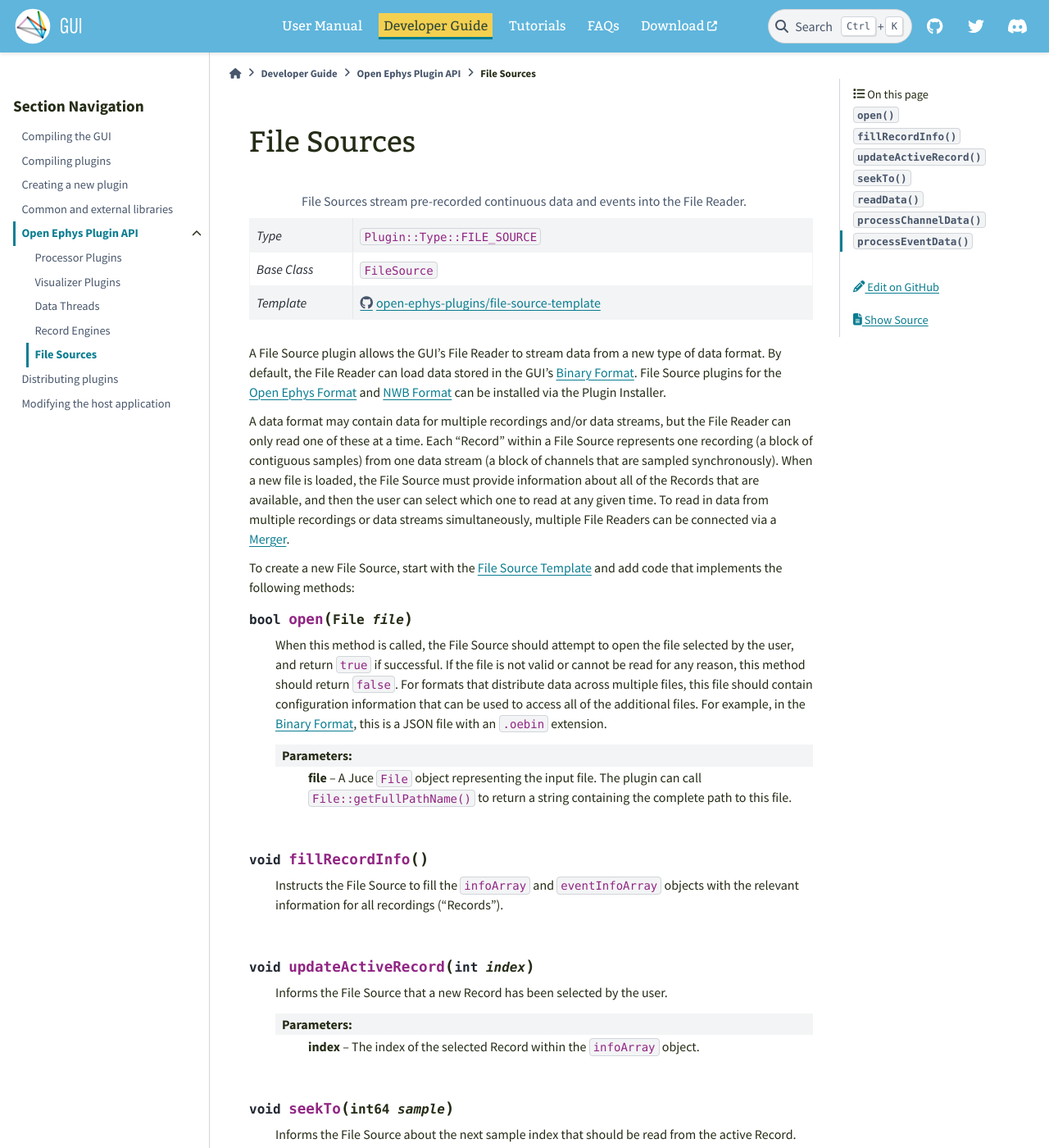
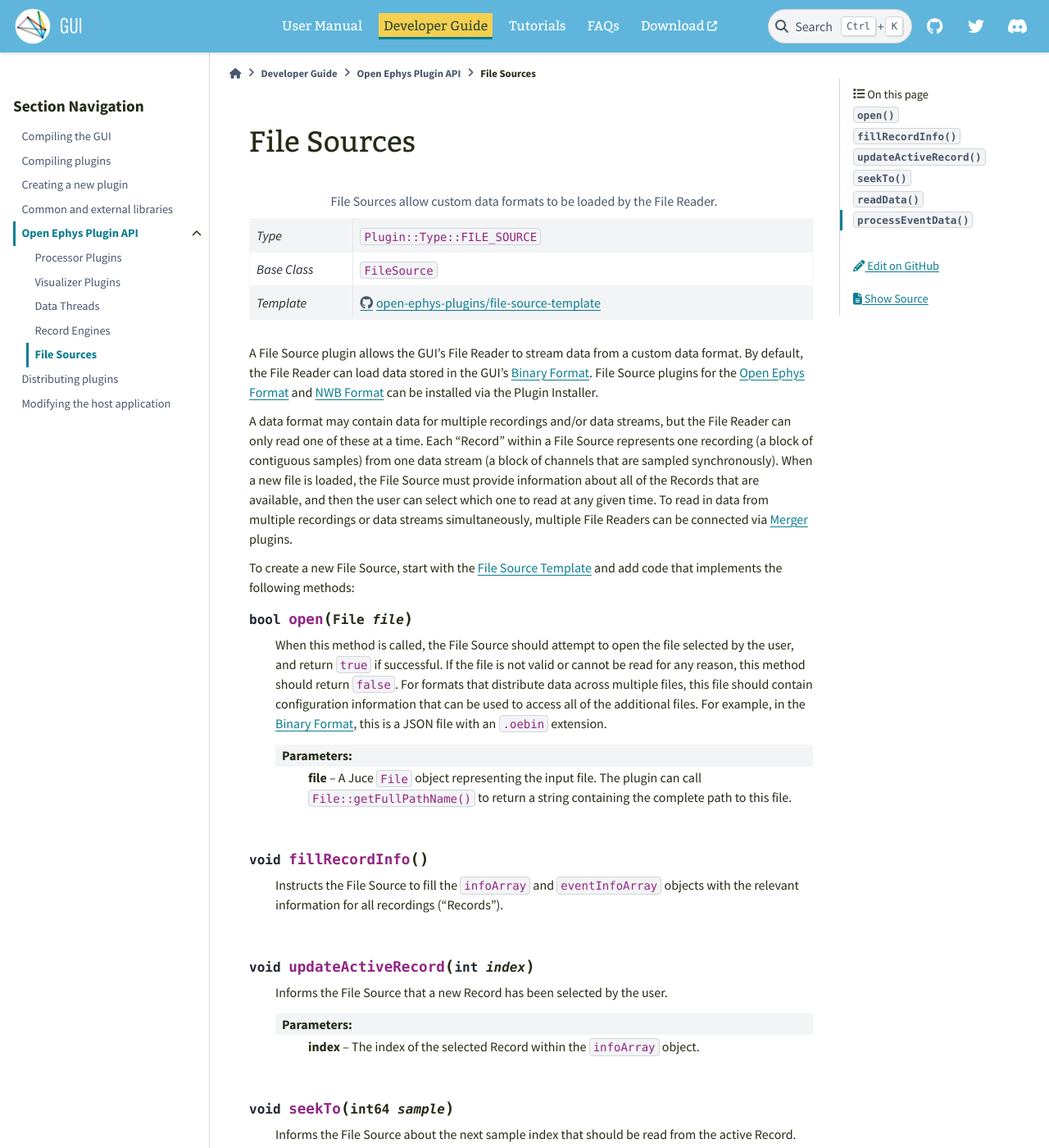
Before and after one commit to open-ephys/gui-docs, a Sphinx documentation site: the page built from source/Developer-Guide/Open-Ephys-Plugin-API/File-Sources.rst, in a window 1280 px wide and 1400 px high. Shown: the whole window at 82% size. Built offline with Sphinx 7.4.7 and the PyData theme 0.15.4, drawn with Linux system fonts in a browser that asks for light colours; pages that are not in the unit, such as notebooks, are missing from menus; some of the changed lines change nothing that is shown; some of the changed text lies outside the part shown.

Commit message:
Update File Source documentation

```diff
--- a/source/Developer-Guide/Open-Ephys-Plugin-API/File-Sources.rst
+++ b/source/Developer-Guide/Open-Ephys-Plugin-API/File-Sources.rst
@@ -5,16 +5,16 @@
 File Sources
 =====================
 
-.. csv-table:: File Sources stream pre-recorded continuous data and events into the File Reader.
+.. csv-table:: File Sources allow custom data formats to be loaded by the File Reader.
    :widths: 18, 80
 
    "*Type*", ":code:`Plugin::Type::FILE_SOURCE`"
    "*Base Class*", ":code:`FileSource`"
    "*Template*", "https://github.com/open-ephys-plugins/file-source-template"
 
-A File Source plugin allows the GUI's File Reader to stream data from a new type of data format. By default, the File Reader can load data stored in the GUI's :ref:`binaryformat`. File Source plugins for the :ref:`openephysformat` and :ref:`nwbdataformat` can be installed via the Plugin Installer.
+A File Source plugin allows the GUI's File Reader to stream data from a custom data format. By default, the File Reader can load data stored in the GUI's :ref:`binaryformat`. File Source plugins for the :ref:`openephysformat` and :ref:`nwbdataformat` can be installed via the Plugin Installer.
 
-A data format may contain data for multiple recordings and/or data streams, but the File Reader can only read one of these at a time. Each "Record" within a File Source represents one recording (a block of contiguous samples) from one data stream (a block of channels that are sampled synchronously). When a new file is loaded, the File Source must provide information about all of the Records that are available, and then the user can select which one to read at any given time. To read in data from multiple recordings or data streams simultaneously, multiple File Readers can be connected via a :ref:`merger`.
+A data format may contain data for multiple recordings and/or data streams, but the File Reader can only read one of these at a time. Each "Record" within a File Source represents one recording (a block of contiguous samples) from one data stream (a block of channels that are sampled synchronously). When a new file is loaded, the File Source must provide information about all of the Records that are available, and then the user can select which one to read at any given time. To read in data from multiple recordings or data streams simultaneously, multiple File Readers can be connected via :ref:`merger` plugins.
 
 To create a new File Source, start with the `File Source Template <https://github.com/open-ephys-plugins/file-source-template>`__ and add code that implements the following methods:
 
@@ -44,22 +44,14 @@
    :param sample: The 0-based sample index to seek to.
 
 
-.. function:: void readData(int16* buffer, int nSamples)
+.. function:: void readData(float* buffer, int nSamples)
 
-   Reads data from the active Record into a temporary integer buffer.
+   Reads data from the active Record into a float buffer.
 
-   :param buffer: A buffer of 16-bit integers that will hold the incoming data.
-   :param nSamples: The total number of samples to read.
+   **Important:** As of GUI version 1.0, the File Source must load data directly into a float buffer, rather than a 16-bit integer buffer. This allows File Sources to read data stored as floating point or non-:code:`int16` data types.
 
-
-.. function:: void processChannelData(int16* inputBuffer, float* outputBuffer, int channel, int64 nSamples)
-
-   Converts data from integers to floats so it can be processed by downstream plugins.
-
-   :param inputBuffer: A temporary buffer of unscaled 16-bit integers.
-   :param outputBuffer: A buffer of floats containing data in real-world values (usually microvolts).
-   :param channel: The index of the channel to convert.
-   :param nSamples: The total number of samples to convert.
+   :param buffer: A buffer of floats that will hold the incoming data.
+   :param nSamples: The total number of samples expected.
 
 
 .. function:: void processEventData(EventInfo& info, int64 startSampleNumber, int64 stopSampleNumber)
```
